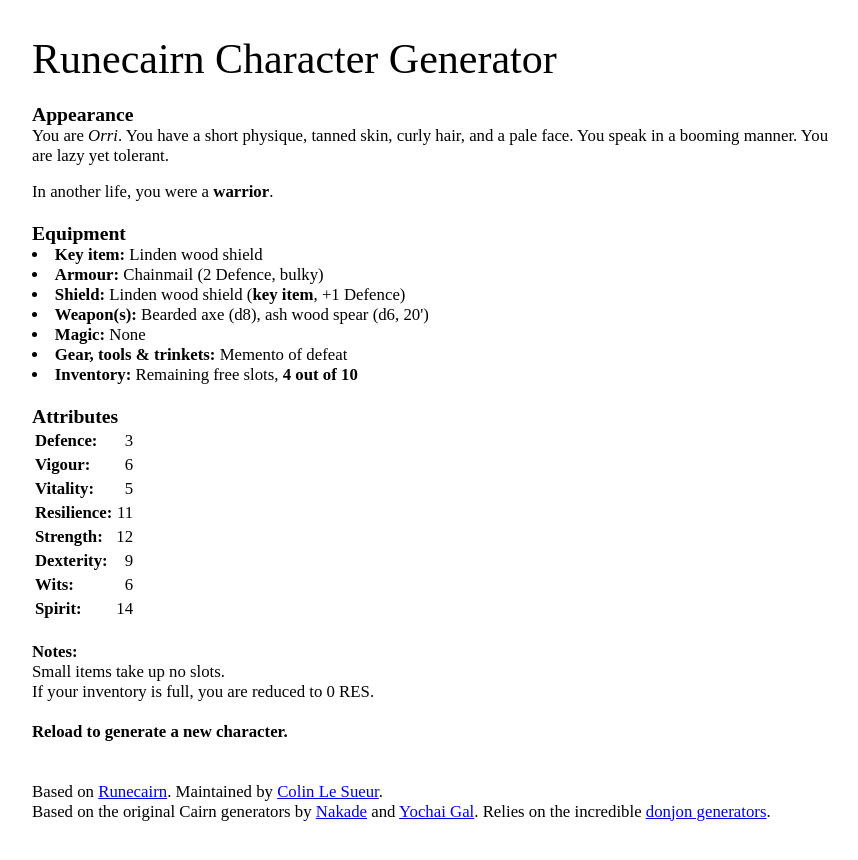
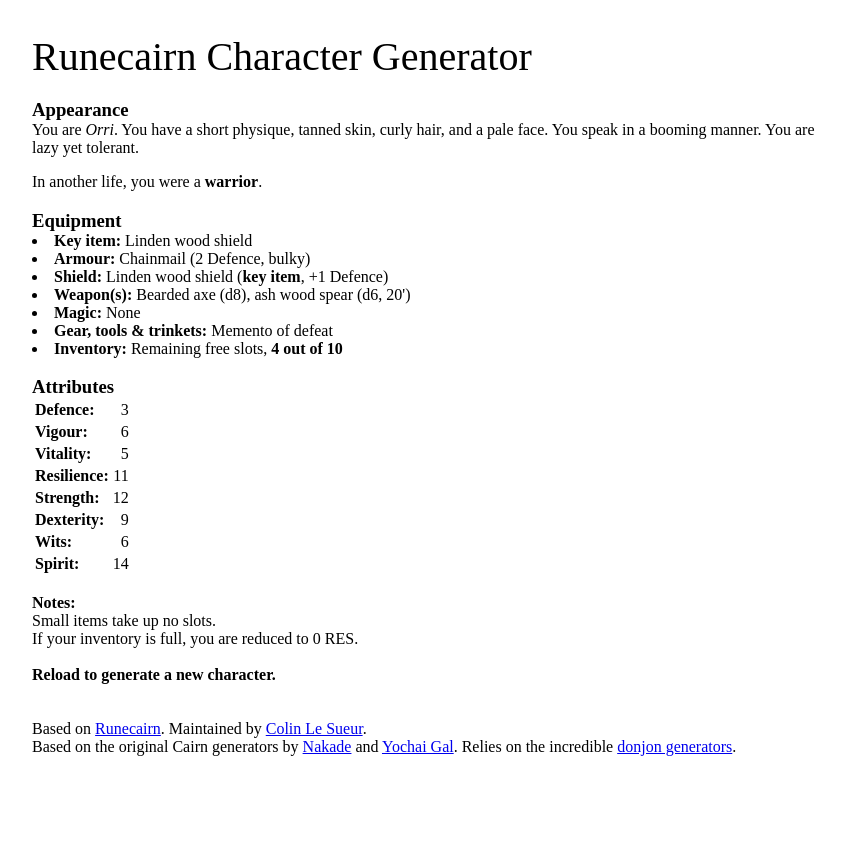
Before and after one commit to byodinsbeardrpg/byodinsbeardrpg.github.io, a Jekyll site: the page generator/index.html, which Jekyll copies as it is, in a window 1280 px wide. Shown: the top 860 px of the page, without its empty margins (208-1066 px from the left). Built offline with Jekyll 4.4.1, drawn with Linux system fonts in a browser that asks for light colours; some web fonts are replaced.

Commit message:
Update index.html

```diff
--- a/generator/index.html
+++ b/generator/index.html
@@ -29,8 +29,8 @@
       a:visited {color: #1a7a3f}
       a:hover {color: #32b865}
 	  h2 {margin-bottom: 0em; font-family: BlackBeard; font-size: 250%; font-weight: 400}
-      h3 {margin-bottom: 0em; font-weight: 700; font-family: Futura PT Bold}
-      body {width: 800px; margin: auto; font-family: Minion Pro Display; font-weight: 400; font-size: 105%}
+      h3 {margin-bottom: 0em; font-weight: 700; font-family: Futura PT}
+      body {width: 800px; margin: auto; font-family: Minion Pro Display; font-weight: 400; font-size: 100%}
     </style>
      <script type="text/javascript" src="js/generator.js"></script>
     <script type="text/javascript" src="js/runecairn_data.js"></script>
```
